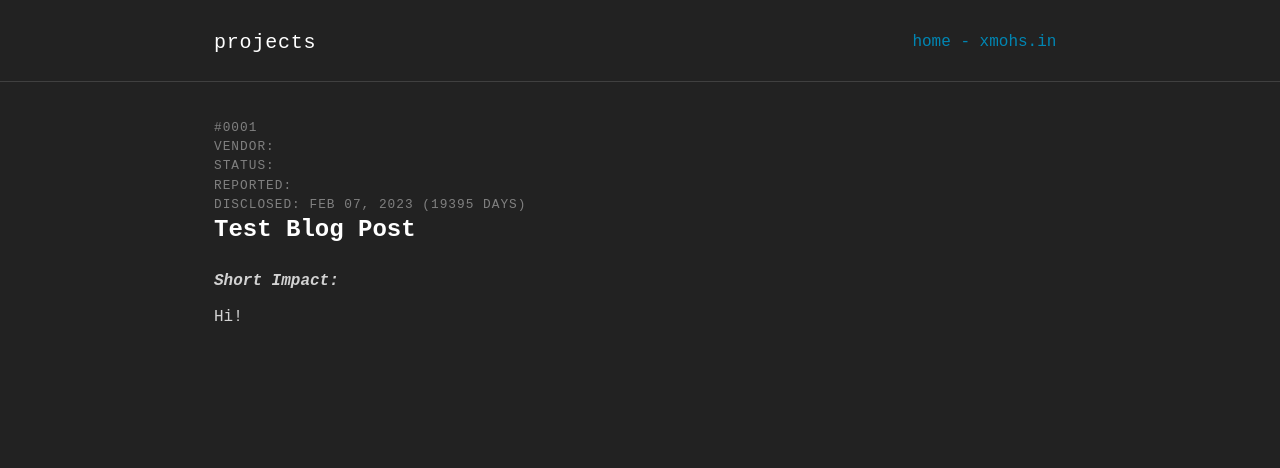
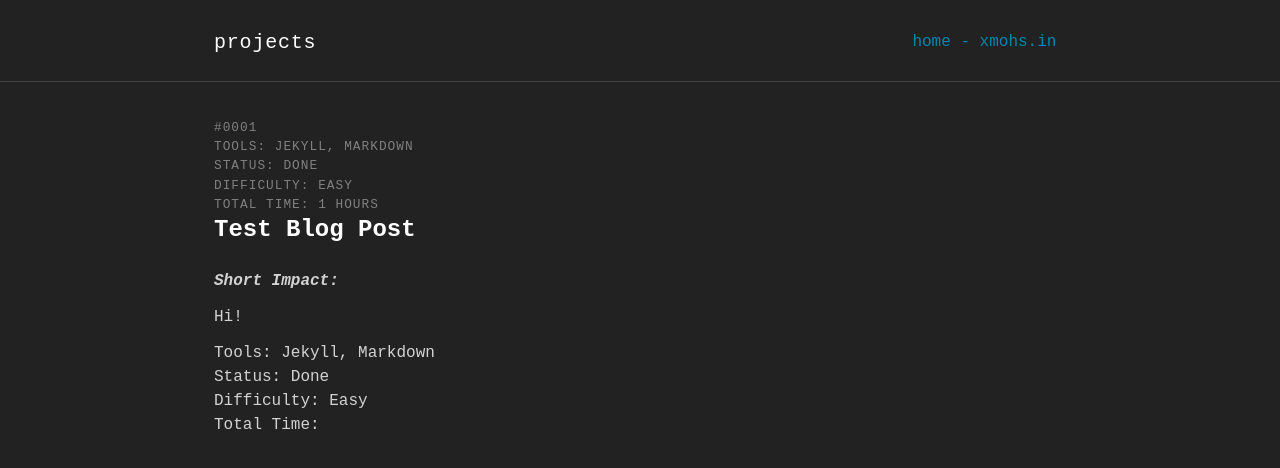
Before and after one commit to mhassan1219/proj.xmohs.in, a Jekyll site: the page built from _posts/2023-02-07-0001.md, in a window 1280 px wide. Shown: the top 468 px of the page. Built offline with Jekyll 4.4.1, drawn with Linux system fonts in a browser that asks for light colours; some web fonts are replaced.

Commit message:
improved tags on posts.

```diff
--- a/_layouts/post.html
+++ b/_layouts/post.html
@@ -12,10 +12,10 @@ layout: default
   <header class="post-header">
     <p class="post-meta">
         <span>#{{ page.slug }}</span><br/>
-        <span>Vendor: {{ page.vendor }}</span><br/>
+        <span>Tools: {{ page.tools }}</span><br/>
         <span>Status: {{ page.status }}</span><br/>
-        <span>Reported: {{ page.reported | date: "%b %d, %Y" }}</span><br/>
-        <span>Disclosed: </span><time datetime="{{ page.date | date_to_xmlschema }}" itemprop="datePublished">{{ page.date | date: "%b %d, %Y" }}</time> ({{ daysSince }} days)
+        <span>Difficulty: {{ page.difficulty | date: "%b %d, %Y" }}</span><br/>
+        <span>Total Time: {{ page.hours }} hours</span><br/>
     </p>
     <h1 class="post-title" itemprop="name headline">{{ page.title }}</h1>
   </header>
--- a/_posts/2023-02-07-0001.md
+++ b/_posts/2023-02-07-0001.md
@@ -2,8 +2,17 @@
 layout: post
 slug: "0001"
 title: "Test Blog Post"
+difficulty: "Easy"
+status: "Done"
+tools: "Jekyll, Markdown"
+hours: 1
 ---
 
 ***Short Impact:***
 
 Hi!
+
+ <span>Tools: {{ page.tools }}</span><br/>
+        <span>Status: {{ page.status }}</span><br/>
+        <span>Difficulty: {{ page.difficulty | date: "%b %d, %Y" }}</span><br/>
+        <span>Total Time: {{ total_hours }}
```
